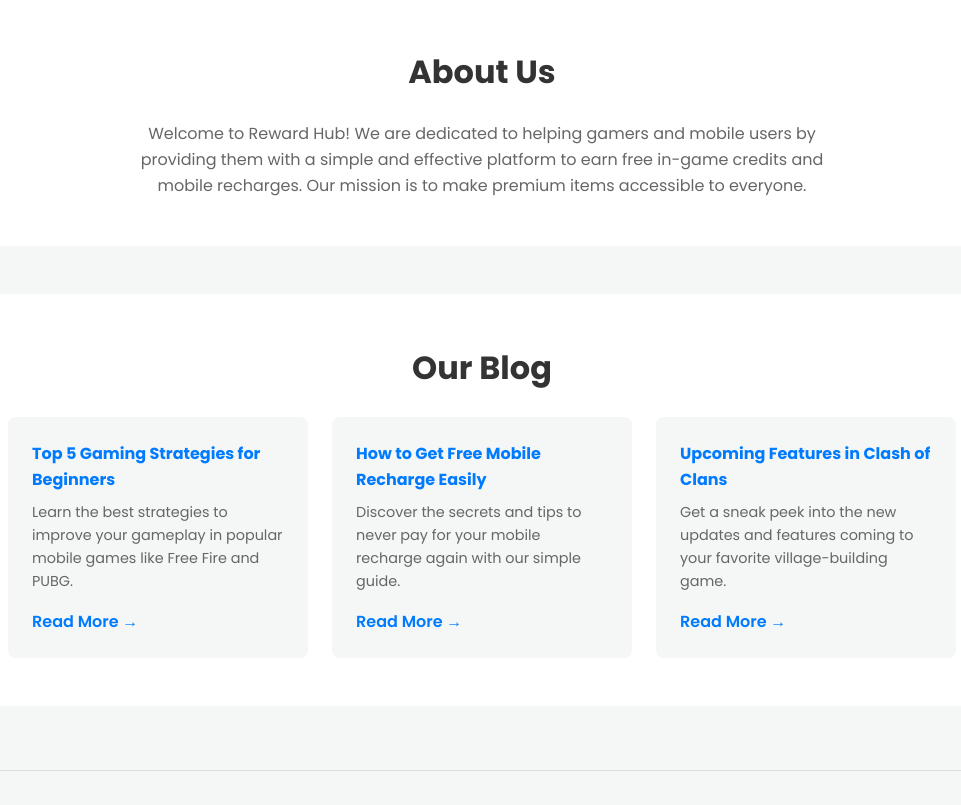
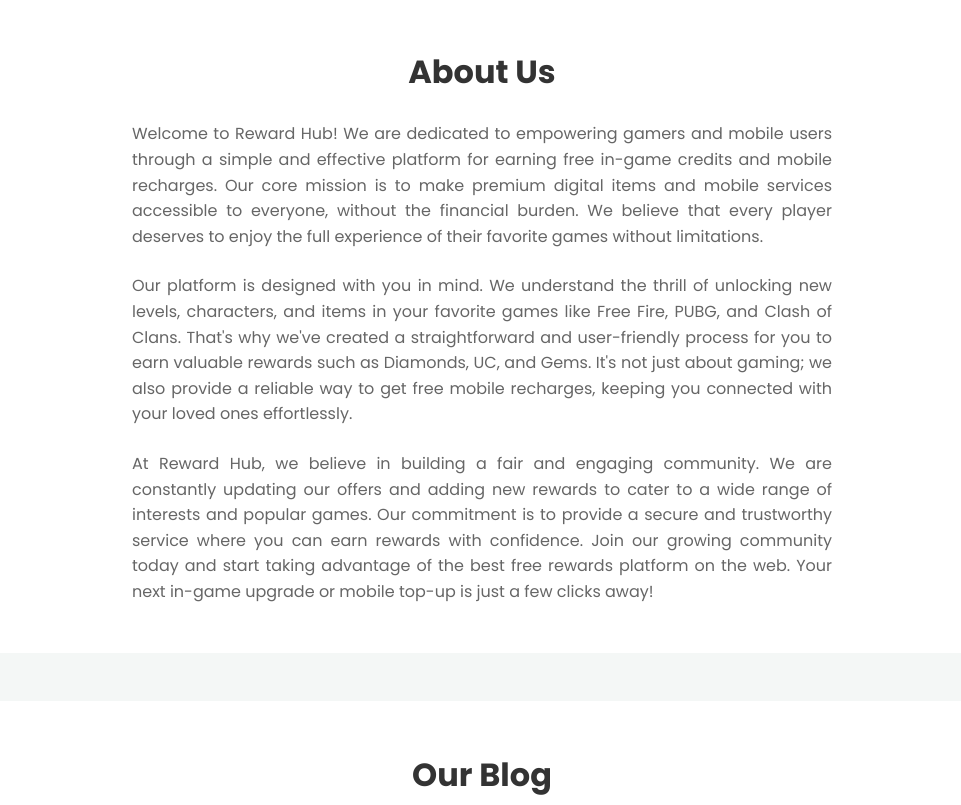
Before and after one commit to yousuf2156/Freecr, a plain HTML site: page index.html in a window 1280 px wide. Shown: the part 740-1545 px from the top of the page, without its empty margins (158-1119 px from the left). Drawn offline with Linux system fonts and the light colour scheme.

Commit message:
Update index.html

```diff
--- a/index.html
+++ b/index.html
@@ -15,8 +15,8 @@
     <meta name="viewport" content="width=device-width, initial-scale=1.0">
     <title>Reward Hub - Free Game Credits & Mobile Recharge</title>
 
-    <!-- Meta Description Added -->
-    <meta name="description" content="Welcome to Reward Hub, your top destination for free game credits and mobile recharge. Get free Free Fire Diamonds, PUBG UC, CoC Gems, and mobile top-ups easily.">
+    <!-- Meta Description Fixed: Made more concise -->
+    <meta name="description" content="Reward Hub offers free game credits like Free Fire Diamonds, PUBG UC, and CoC Gems, plus mobile recharge. Your ultimate destination for in-game rewards.">
 
     <!-- Favicon Link Added -->
     <link rel="icon" type="image/png" href="favicon.png">
@@ -185,8 +185,13 @@
         /* About Us Section */
         #about p {
             max-width: 700px;
-            margin: 0 auto;
+            margin: 0 auto 1.5rem auto; /* Added margin-bottom for spacing between paragraphs */
             color: var(--text-light);
+            text-align: justify; /* Justify text for better readability */
+        }
+
+        #about p:last-child {
+            margin-bottom: 0;
         }
 
         /* Blog Section */
@@ -253,28 +258,32 @@
 
                 <!-- Service 1: Mobile Recharge -->
                 <a href="/mobile-recharge.html" class="service-card">
-                    <img src="freemobile.png" alt="Mobile Recharge">
+                    <!-- Improvement: Lazy loading for images -->
+                    <img src="freemobile.png" alt="Mobile Recharge" loading="lazy">
                     <h3><span class="animated-free">Free</span> Mobile Recharge</h3>
                     <span class="btn">Get Now</span>
                 </a>
 
                 <!-- Service 2: Free Fire -->
                 <a href="/free-fire-diamonds.html" class="service-card">
-                    <img src="freefire.png" alt="Free Fire Diamonds">
+                    <!-- Improvement: Lazy loading for images -->
+                    <img src="freefire.png" alt="Free Fire Diamonds" loading="lazy">
                     <h3><span class="animated-free">Free</span> Free Fire Diamond</h3>
                     <span class="btn">Get Now</span>
                 </a>
 
                 <!-- Service 3: PUBG -->
                 <a href="/pubg-uc.html" class="service-card">
-                    <img src="pubg.png" alt="PUBG UC">
+                    <!-- Improvement: Lazy loading for images -->
+                    <img src="pubg.png" alt="PUBG UC" loading="lazy">
                     <h3><span class="animated-free">Free</span> PUBG UC</h3>
                     <span class="btn">Get Now</span>
                 </a>
 
                 <!-- Service 4: Clash of Clans -->
                 <a href="/coc-gems.html" class="service-card">
-                    <img src="coc.png" alt="Clash of Clans Gems">
+                    <!-- Improvement: Lazy loading for images -->
+                    <img src="coc.png" alt="Clash of Clans Gems" loading="lazy">
                     <h3><span class="animated-free">Free</span> CoC Gems</h3>
                     <span class="btn">Get Now</span>
                 </a>
@@ -282,11 +291,17 @@
             </div>
         </section>
 
-        <!-- About Us Section -->
+        <!-- About Us Section Fixed: Expanded content and split into multiple paragraphs -->
         <section id="about" class="content-section">
             <h2 class="section-title">About Us</h2>
             <p>
-                Welcome to Reward Hub! We are dedicated to helping gamers and mobile users by providing them with a simple and effective platform to earn free in-game credits and mobile recharges. Our mission is to make premium items accessible to everyone.
+                Welcome to Reward Hub! We are dedicated to empowering gamers and mobile users through a simple and effective platform for earning free in-game credits and mobile recharges. Our core mission is to make premium digital items and mobile services accessible to everyone, without the financial burden. We believe that every player deserves to enjoy the full experience of their favorite games without limitations.
+            </p>
+            <p>
+                Our platform is designed with you in mind. We understand the thrill of unlocking new levels, characters, and items in your favorite games like Free Fire, PUBG, and Clash of Clans. That's why we've created a straightforward and user-friendly process for you to earn valuable rewards such as Diamonds, UC, and Gems. It's not just about gaming; we also provide a reliable way to get free mobile recharges, keeping you connected with your loved ones effortlessly.
+            </p>
+            <p>
+                At Reward Hub, we believe in building a fair and engaging community. We are constantly updating our offers and adding new rewards to cater to a wide range of interests and popular games. Our commitment is to provide a secure and trustworthy service where you can earn rewards with confidence. Join our growing community today and start taking advantage of the best free rewards platform on the web. Your next in-game upgrade or mobile top-up is just a few clicks away!
             </p>
         </section>
 
```
